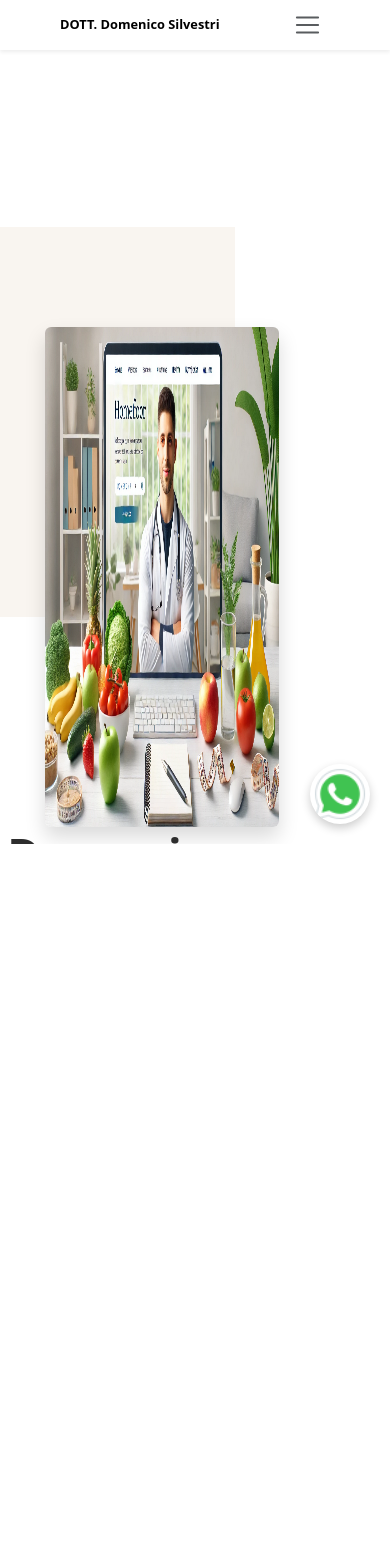
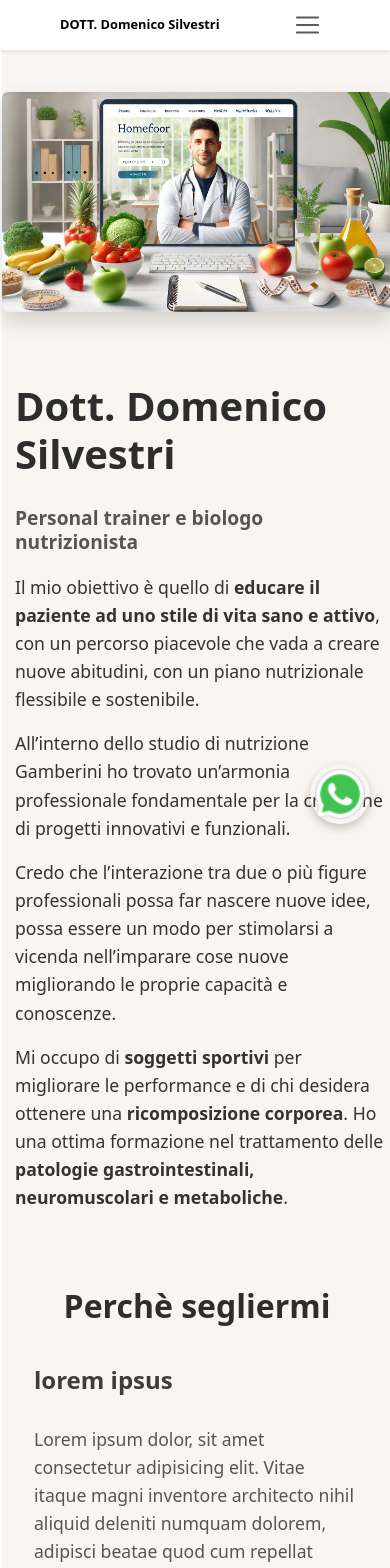
Before and after one commit to Massimiliano1231/nutritionist-website, a Vue app: page /About in a window 390 px wide. Shown: the top 1568 px of the page. Before the commit the page ends 844 px from the top, so only its background shows below. Built offline with nearby package versions, Linux system fonts and the light colour scheme; a web font is replaced by a local one.

Commit message:
media query

```diff
--- a/src/view/About.vue
+++ b/src/view/About.vue
@@ -188,4 +188,96 @@
 }
 
 
+@media (max-width: 768px) {
+  .about-container {
+    padding-left: -30px;
+    margin-left: -30px;
+    margin-right: 0;
+    width: 100vw;
+    height: auto;
+  }
+
+  .row {
+    flex-direction: column;
+    align-items: center;
+    text-align: center;
+  }
+
+  .image-container {
+    justify-content: center;
+    margin-bottom: 20px;
+  }
+
+  .image-container img {
+    margin-top: -40px;
+    width: 100%;
+    height: auto;
+    margin-left: 0;
+  }
+
+  .text-container {
+    padding: 0 15px;
+    padding-top: 50px;
+    text-align: center;
+  }
+
+  .title {
+    font-size: 2.5rem;
+    text-align: left;
+    margin-left: 10px;
+  }
+
+  .subtitle {
+    padding-top: 20px;
+    font-size: 1.2rem;
+    text-align: left;
+    margin-left: 10px;
+  }
+
+  .text-container p {
+    font-size: 1.1rem;
+    text-align: left;
+    margin-left: 10px;
+  }
+
+  .info-section {
+    padding: 60px 20px;
+  }
+
+  .info-title {
+    font-size: 2rem;
+    text-align: center;
+  }
+
+  .info-content h3 {
+    font-size: 1.5rem;
+    text-align: left;
+  }
+
+  .info-content p {
+    padding-top: 20px;
+    font-size: 1.1rem;
+    text-align: left;
+  }
+
+  .image-top-text-bottom {
+    padding: 50px 20px;
+  }
+
+  .image-top-text-bottom img {
+    width: 90%;
+  }
+
+  .text-content {
+    padding-top: 40px;
+    text-align: center;
+  }
+
+  .text-content p {
+    font-size: 1.1rem;
+    text-align: left;
+  }
+}
+
+
 </style>
--- a/src/view/Contact.vue
+++ b/src/view/Contact.vue
@@ -25,24 +25,23 @@
         <p><strong>Sab:</strong> 9:00 - 12:00</p>
       </div>
     </div>
+
+
+    <!-- Sezione contatti -->
+    <div class="contact-row">
   <div class="footer-contact">
     <h2 class="contatti">contatti</h2>
     <div class="contact-items">
-      <!-- Email -->
       <div class="contact-item">
         <i class="fa-solid fa-envelope"></i>
         <h3>Email</h3>
         <p>domenicosilvestri.1995@gmail.com</p>
       </div>
-
-      <!-- Telefono -->
       <div class="contact-item">
         <i class="fa-solid fa-phone"></i>
         <h3>Telefono</h3>
         <p>(+39) 375 683 6881</p>
       </div>
-
-      <!-- WhatsApp -->
       <div class="contact-item">
         <i class="fa-brands fa-whatsapp"></i>
         <h3>WhatsApp</h3>
@@ -54,36 +53,29 @@
   <div class="contact-container">
     <form @submit.prevent="sendEmail">
       <h3>scrivimi</h3>
-      <!-- Nome e Cognome -->
       <div class="field" tabindex="1">
         <label for="username">
           <i class="far fa-user"></i> Nome e Cognome
         </label>
         <input v-model="formData.name" name="username" type="text" placeholder="Es. Mario Rossi" required>
       </div>
-
-      <!-- Email -->
       <div class="field" tabindex="2">
         <label for="email">
           <i class="far fa-envelope"></i> Email
         </label>
         <input v-model="formData.email" name="email" type="email" placeholder="email@domain.com" required>
       </div>
-
-      <!-- Messaggio -->
       <div class="field" tabindex="3">
         <label for="message">
           <i class="far fa-edit"></i> Messaggio
         </label>
         <textarea v-model="formData.message" name="message" placeholder="Scrivi il tuo messaggio..." required></textarea>
       </div>
-
-      <!-- Bottone di invio -->
       <button class="btn2" type="submit">Invia Messaggio</button>
-
-
     </form>
   </div>
+</div>
+
   </div>
 </template>
 
@@ -329,6 +321,35 @@ button:hover {
   background: #1e3799;
 }
 
+.contact-row {
+  display: flex;
+  background-color: #f8f1e7;
+  justify-content: space-between;
+  align-items: flex-start;
+  width: 100%;
+  margin: 100px auto 0 auto; /* Allinea al centro con margine sopra */
+  gap: 50px; /* Spazio tra le sezioni */
+}
+
+.footer-contact {
+  margin-left: 100px;
+  flex: 1;
+  padding: 40px;
+  text-align: center;
+  border-radius: 10px;
+  box-shadow: 0px 5px 15px rgba(0, 0, 0, 0.1);
+  height: 500px;
+}
+
+.contact-container {
+  margin-left: -200px;
+  flex: 1;
+  display: flex;
+  justify-content: center;
+  height: 400px;
+  padding-top:280px;
+}
+
 
 
 @media (max-width: 425px) {
@@ -368,6 +389,7 @@ button:hover {
   @media (max-width: 768px) {
   /* Contenitore principale */
   .contact-section {
+    background-color: #f8f1e7;
     margin-left: -30px; /* Rimuove il margine negativo */
     padding: 20px; /* Riduce il padding per adattarsi meglio */
   }
@@ -462,6 +484,30 @@ button:hover {
     font-size: 1rem;
     padding: 6px 10px;
   }
+
+  .contact-row {
+    flex-direction: column; /* Dispone gli elementi uno sotto l'altro */
+    gap: 30px; /* Spazio tra le sezioni */
+    align-items: center; /* Centra gli elementi */
+    margin-top: -50px;
+  }
+
+  .contact-container {
+    width: 350px; /* Occupa tutta la larghezza disponibile */
+    margin-left: 15px;
+      }
+
+  .footer-contact {
+    width: 90%;
+    margin-left: 10px;
+    text-align: center;
+    padding: 30px;
+  }
+
+  .contact-container {
+    display: flex;
+    justify-content: center;
+  }
 }
 
 </style>
--- a/src/view/FAQ.vue
+++ b/src/view/FAQ.vue
@@ -149,4 +149,58 @@ const faqs = ref([
   transform: translateY(0);
 }
 
+
+@media (max-width: 768px) {
+  .FAQ {
+    padding-left: -30px;
+    margin-left: -30px;
+    margin-right: 0;
+    width: 100vw;
+    height: auto;
+  }
+
+  /* Riduzione altezza intestazione FAQ */
+  .faq-header {
+    height: 250px;
+    padding: 30px 0;
+    margin-top: -40px;
+  }
+
+  /* Titolo principale ridotto */
+  .title {
+    font-size: 3rem;
+    margin-bottom: 5px;
+  }
+
+  /* Sottotitolo ridotto */
+  .subtitle {
+    font-size: 2rem;
+  }
+
+  /* Contenitore FAQ ottimizzato */
+  .faq-container {
+    padding-top: 50px;
+    width: 90%;
+    max-width: 100%;
+  }
+
+  /* Elementi della lista FAQ */
+  .faq-item {
+    margin-bottom: 20px;
+  }
+
+  /* Dimensione del testo della domanda */
+  .faq-question {
+    font-size: 1.3rem;
+    text-align: left;
+  }
+
+  /* Dimensione del testo della risposta */
+  .faq-answer {
+    font-size: 1.1rem;
+    text-align: left;
+  }
+}
+
+
 </style>
--- a/src/view/Home.vue
+++ b/src/view/Home.vue
@@ -423,9 +423,11 @@ const prevCard = () => {
   font-size: 2rem;
   font-weight: bold;
   margin-bottom: 20px;
+  text-align: left;
 }
 
 .footer-description {
+  text-align: left;
   max-width: 600px;
   margin-bottom: 30px;
 }
@@ -514,12 +516,12 @@ const prevCard = () => {
 
   .banner img {
     width: 100%;
-    height: auto;
+    height: 300px;
   }
 
   /* Sezione "La mia storia" */
   .story {
-    margin-top: 50px;
+    margin-top: -40px;
     width: 90%;
   }
 
--- a/src/view/Visite.vue
+++ b/src/view/Visite.vue
@@ -105,5 +105,52 @@ const steps = [
   box-shadow: 0px 15px 25px rgba(0, 0, 0, 0.1);
 }
 
+@media (max-width: 768px) {
+  .visit {
+    padding-left: -30px;
+    margin-left: -30px;
+    margin-right: 0;
+    width: 100vw;
+    height: auto;
+  }
+
+  .title {
+    font-size: 2rem; /* Ridotto per una migliore leggibilità */
+    text-align: center;
+    margin-bottom: 30px;
+  }
+
+  .container {
+    max-width: 100%;
+    padding: 0 15px;
+  }
+
+  .step {
+    margin-bottom: 30px;
+    text-align: center; /* Centra tutto su mobile */
+  }
+
+  .step-title {
+    font-size: 1.6rem; /* Più piccolo per adattarsi meglio */
+    text-align: left;
+  }
+
+  .step-description {
+    font-size: 1.1rem;
+    text-align: left;
+  }
+
+  /* Immagine di separazione più piccola */
+  .separator {
+    margin: 30px 0;
+  }
+
+  .separator-image {
+    width: 90%;
+    max-width: 600px; /* Ridotta su mobile */
+  }
+}
+
+
 
 </style>
```
Lines whose indentation alone changed are shown as unchanged.
